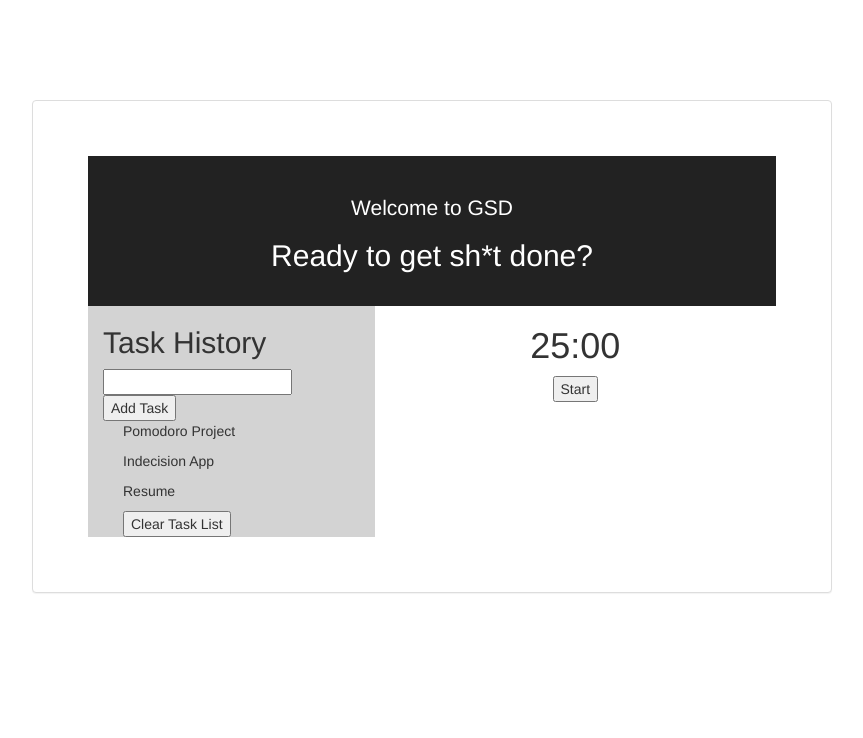
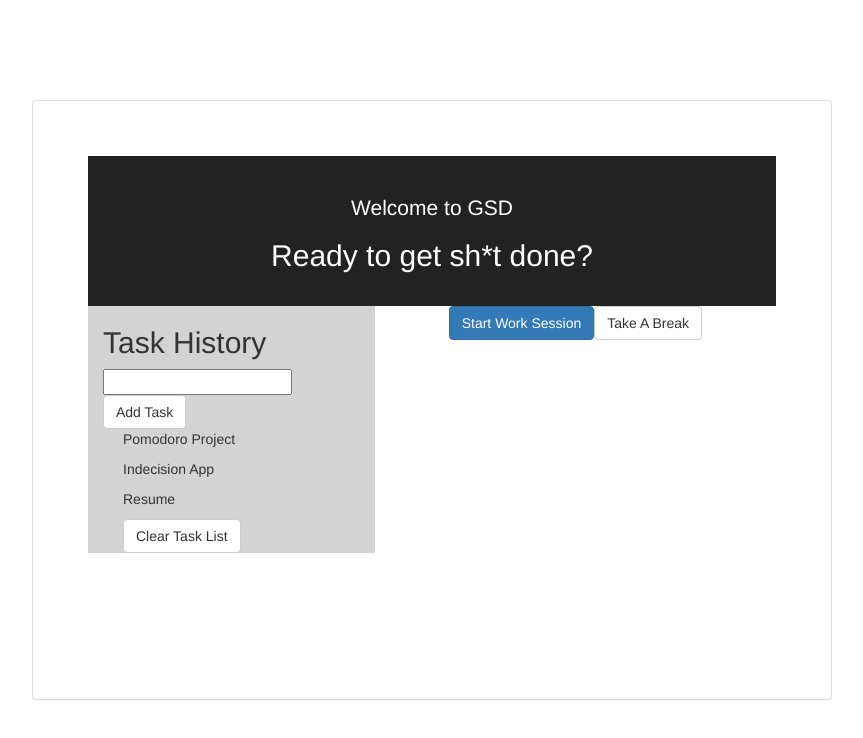
Before and after one commit to nwyll/gsd, a React (Create React App) app: page / in a window 1280 px wide. Shown: the top 738 px of the page, without its empty margins (208-1071 px from the left). Built offline with nearby package versions, Linux system fonts and the light colour scheme.

Commit message:
user can select start a work session or take a break and appropriate timer appears

```diff
--- a/src/App.css
+++ b/src/App.css
@@ -1,5 +1,6 @@
 .App {
   width: 800px;
+  min-height: 600px;
   margin-top: 100px;
   padding: 40px;
 }
--- a/src/App.js
+++ b/src/App.js
@@ -1,34 +1,45 @@
 import React, { Component } from 'react';
 import './App.css';
 import Timer from './components/Timer';
+
+const WORK = 1;
+const BREAK5 = 2;
+const BREAK30 = 3;
+
+const NOT_STARTED = 1;
+const STARTED = 2;
+const COMPLETE = 3;
 
 class App extends Component {
   constructor(props) {
     super(props);
     this.state = {
-      sessionType: "working",
+      status: NOT_STARTED,
+      sessionType: null,
       workCounter: 0,
       tasks: ["Pomodoro Project", "Indecision App", "Resume"],
     }
 
     this.getTimer = this.getTimer.bind(this);
+    this.handleStartWorkSession = this.handleStartWorkSession.bind(this);
+    this.handleTakeBreak = this.handleTakeBreak.bind(this);
     this.handleAddTask = this.handleAddTask.bind(this);
     this.handleClearList = this.handleClearList.bind(this);
   }
 
   getTimer(type) {
-        switch(type) {
-      case "working":
+    switch(type) {
+      case WORK:
             return <Timer
               minutes={25}
               completionMessage={"Look at you being all productive!"}
             />;
-      case "take5":
+      case BREAK5:
             return <Timer
               minutes={5}
               completionMessage={"Keep it going!"}
             />;
-      case "take30":
+      case BREAK30:
             return <Timer
               minutes={30}
               completionMessage={"Time to GSD!"}
@@ -36,6 +47,26 @@ class App extends Component {
       default:
           return <p>Error</p>;
     }
+  }
+
+  handleStartWorkSession() {
+    // set status to started and sessionType to work
+    this.setState(() => {
+      return {
+        status: STARTED,
+        sessionType: WORK
+      }
+    });
+  }
+
+  handleTakeBreak() {
+    // set status to started and sessionType to take5
+    this.setState(() => {
+      return {
+        status: STARTED,
+        sessionType: BREAK5
+      }
+    });
   }
 
   handleAddTask() {
@@ -71,11 +102,16 @@ class App extends Component {
                   {/* <Task />  subcomponent in TaskList*/}
                 {/* WorkSession Button */}
                 {/* Break Button - only shows after a sesion is completed */}
-
               </div>
-              <div className="col-sm-7 col-right">
-                {/* <Timer /> */}
-                {this.getTimer(this.state.sessionType)}
+              <div className="col-sm-7 col-right">  {/* Timer Section */}
+                <button className="btn btn-primary" onClick={this.handleStartWorkSession}>
+                  Start Work Session
+                </button>
+                <button className="btn btn-default" onClick={this.handleTakeBreak}> {/* disabled={this.state.status !== COMPLETE} */}
+                  Take A Break
+                </button>
+                {/* Timer apears when click work session or break buttons */}
+                {(this.state.status === STARTED) && this.getTimer(this.state.sessionType)}
               </div>
             </div>
           </div>
@@ -117,7 +153,7 @@ class AddTask extends Component {
         <h2>Task History</h2>
         <form onSubmit={this.handleAddTask}>
           <input type="text" name="task" />
-          <button>Add Task</button>
+          <button className="btn btn-default">Add Task</button>
         </form>
 
       </div>
@@ -131,7 +167,9 @@ const TaskList = (props) => {
       {
         props.tasks.map((task) => <TaskItem key={task} taskText={task} />)
       }
-      <button onClick={props.handleClearList}>Clear Task List</button>
+      <button onClick={props.handleClearList} className="btn btn-default">
+        Clear Task List
+      </button>
     </div>
   );
 };
```
